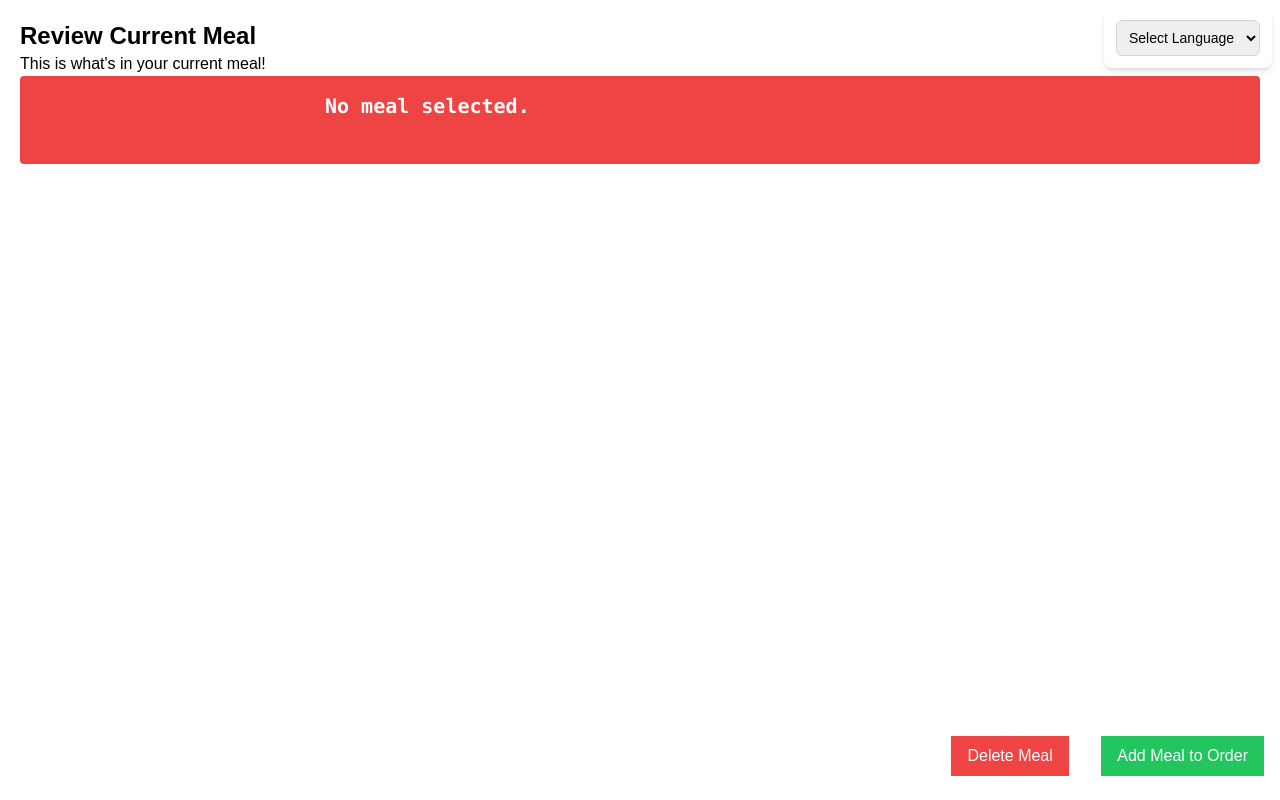
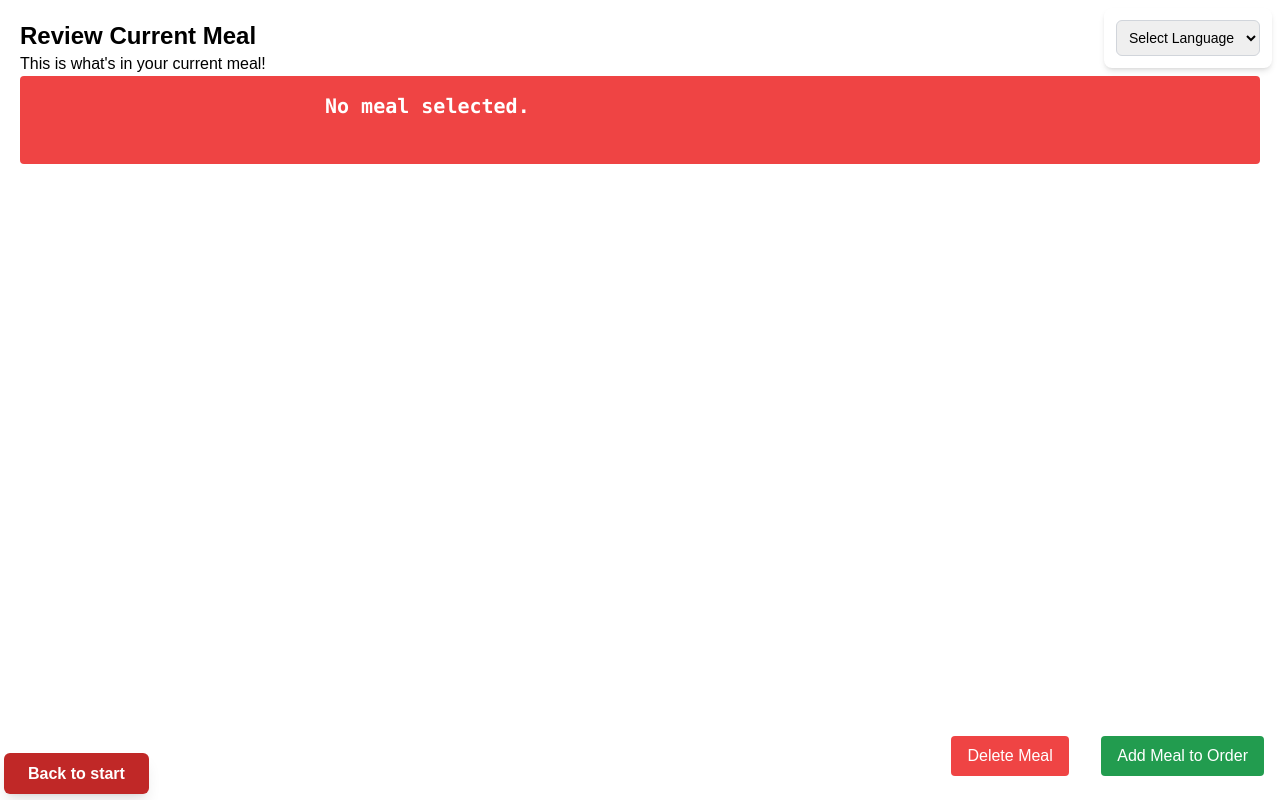
Before and after one commit to CSCE331-Fall2024/project-3-team-0p, a website: page src/customer-displayMeals.html in a window 1280 px wide. Drawn offline with Linux system fonts and the light colour scheme; no server answers.

Commit message:
Fixed weather api bug and added back buttons for all customer interface pages. Also made colors more color-blind friendly

```diff
--- a/src/api.js
+++ b/src/api.js
@@ -33,12 +33,13 @@ async function updateWeather() {
             document.getElementById("suggestion").textContent = "There is very heavy rain. Maybe you should close the store.";
         }
     }
-
     catch (error) {
         console.error("Error fetching weather data:", error);
         document.getElementById("weather-info").textContent = "Error loading weather data.";
     }
 }
+
+updateWeather();
 
 const languageSelector = document.getElementById('language-select');
 languageSelector.addEventListener('change', (event) => {
@@ -75,7 +76,3 @@ async function translatePage() {
         }
     }
 }
-
-
-
-updateWeather();
--- a/src/customer-displayMeals.html
+++ b/src/customer-displayMeals.html
@@ -32,9 +32,14 @@
             </div>
             <div class="fixed bottom-0 right-0 w-3/4 flex py-6">
                 <div class="ml-auto space-x-7 px-4">
-                    <button id="remove-meal-button" onclick = "removeMeal()" class="bg-red-500 text-white py-2 px-4 hover:bg-red-600">Delete Meal</button>
-                    <button id="add-to-order-button" onclick="placeOrder" class="bg-green-500 text-white py-2 px-4 hover:bg-green-600">Add Meal to Order</button>
+                    <button id="remove-meal-button" onclick = "removeMeal()" class="bg-red-500 text-white py-2 px-4 hover:bg-red-600 rounded">Delete Meal</button>
+                    <button id="add-to-order-button" onclick="placeOrder" class="bg-[#229C4F] text-white py-2 px-4 hover:bg-green-700 rounded">Add Meal to Order</button>
                 </div>
+            </div>
+            <div class = "fixed bottom-3.5 left-1">
+                <a href="index.html" class="rounded-md px-6 py-3 bottom-0 left-0 bg-[#C02827] hover:bg-[#ff7b7b] text-white font-semibold shadow-lg transition duration-300">
+                    Back to start
+                </a>
             </div>
         </div>
     </div>
```
Also changed, not shown: src/customer-entrees.html (+5 -0 lines), src/customer-mealsize.html (+5 -0 lines), src/customer-review.html (+3 -3 lines), src/customer-sides.html (+5 -0 lines), src/employee-review.html (+1 -1 lines), src/login.html (+4 -0 lines), src/output.css.
